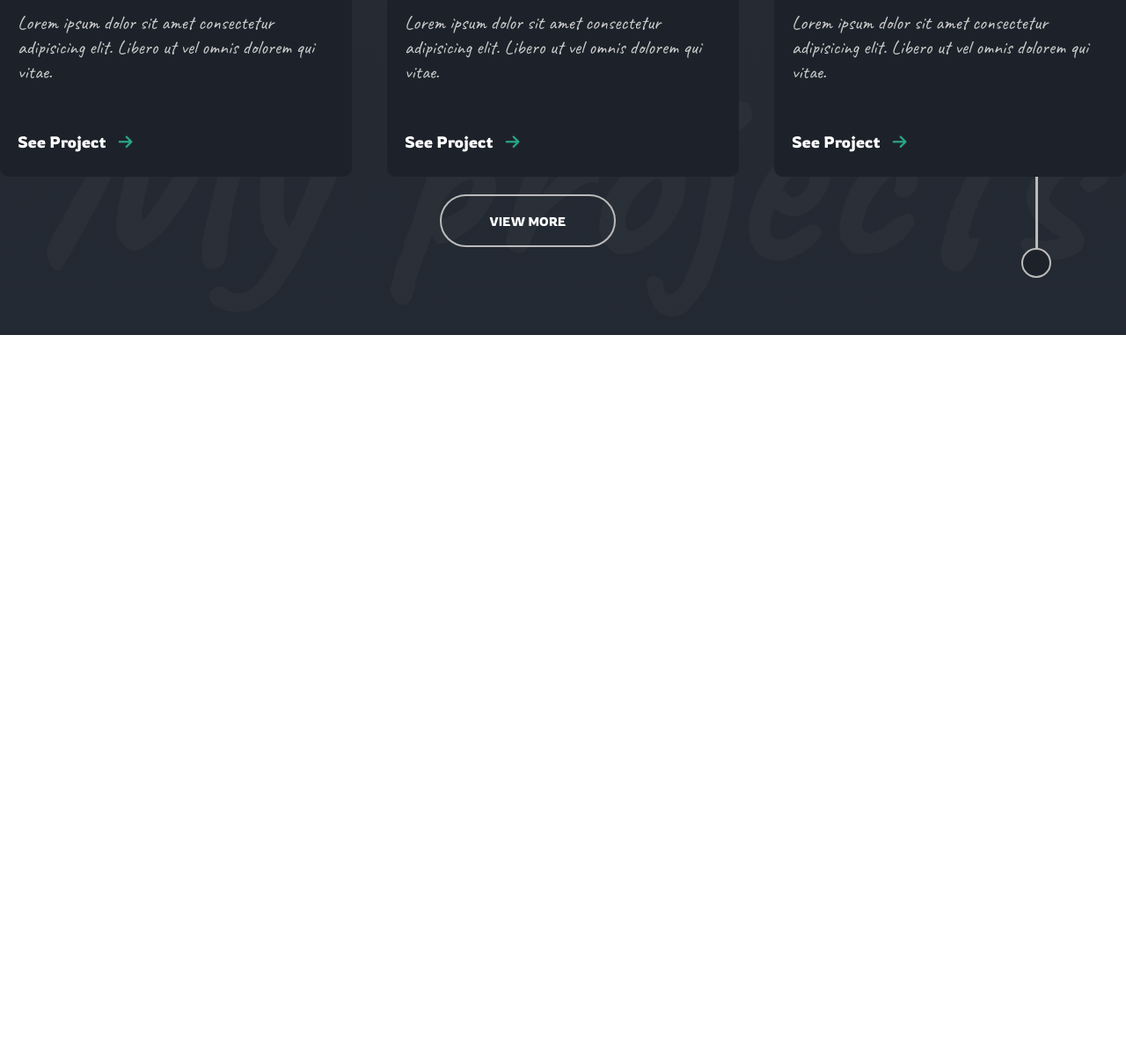
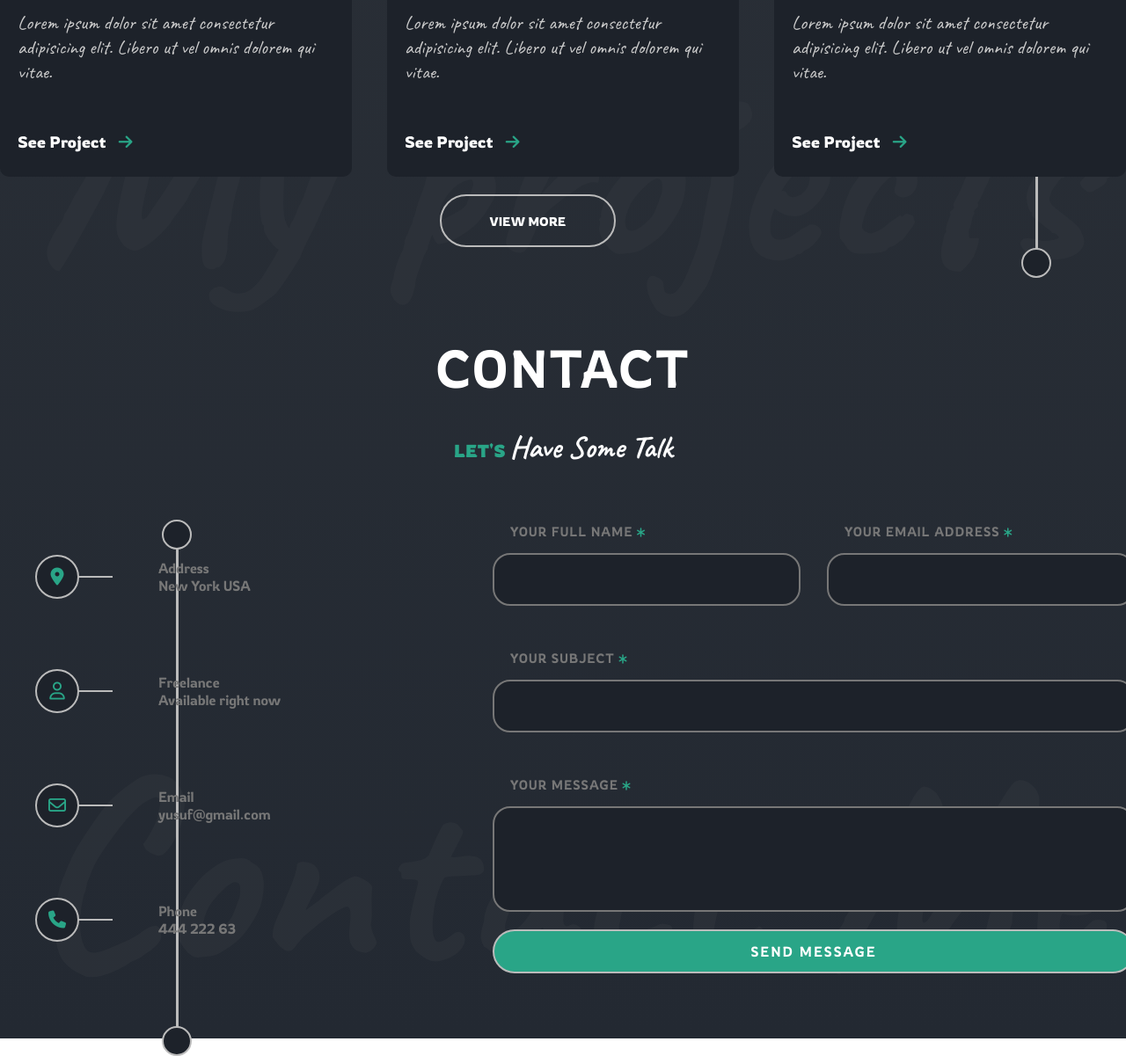
Before and after one commit to yusufskebbe/portfolio, a plain HTML site: page index.html in a window 1280 px wide. Shown: the part 2809-4010 px from the top of the page at 88% size. Before the commit the page ends 3190 px from the top, so only its background shows below. Drawn offline with Linux system fonts and the light colour scheme.

Commit message:
contact me section implementation

```diff
--- a/index.html
+++ b/index.html
@@ -5,7 +5,7 @@
   <meta charset="UTF-8" />
   <meta http-equiv="X-UA-Compatible" content="IE=edge" />
   <meta name="viewport" content="width=device-width, initial-scale=1.0" />
-  <title>Portfolio Website</title>
+  <title>Contact Website</title>
   <link rel="stylesheet" href="style.css" />
   <link rel="stylesheet" href="style.css" />
   <link rel="preconnect" href="https://fonts.googleapis.com" />
@@ -244,6 +244,77 @@
       <div class="section-border"></div>
 
     </section>
+    <!-- End Projects Section -->
+
+
+    <!-- Contact Section -->
+
+    <section class="contact">
+      <h1 class="section-bg-heading">Contact Me</h1>
+      <h1 class="section-heading">Contact</h1>
+      <h3 class="sub-heading">Let's <span>have some talk</span></h3>
+      <div class="section-border"></div>
+      <div class="contact-content">
+        <div class="contact-left">
+          <div class="address">
+            <i class="fa-solid fa-location-dot"></i>
+            <div class="contact-info">
+              <span>Address</span>
+              <span>New York USA</span>
+            </div>
+          </div>
+          <div class="freelance">
+            <i class="fa-regular fa-user"></i>
+            <div class="contact-info">
+              <span>Freelance</span>
+              <span>Available right now</span>
+            </div>
+          </div>
+          <div class="email">
+            <i class="fa-regular fa-envelope"></i>
+            <div class="contact-info">
+              <span>Email</span>
+              <span>yusuf@gmail.com</span>
+            </div>
+          </div>
+          <div class="phone">
+            <i class="fa-solid fa-phone"></i>
+            <div class="contact-info">
+              <span>Phone</span>
+              <span> 444 222 63</span>
+            </div>
+          </div>
+        </div>
+        <div class="contact-right">
+          <form action="">
+            <div class="input-groups">
+              <div class="input-group">
+                <label for="name">Your full name <i class="fa-solid fa-asterisk"></i></label>
+                <input type="text" />
+              </div>
+              <div class="input-group">
+                <label for="email">Your email address <i class="fa-solid fa-asterisk"></i></label>
+                <input type="email" />
+              </div>
+            </div>
+            <div class="input-group">
+              <label for="subject">Your subject <i class="fa-solid fa-asterisk"></i></label>
+              <input type="text" />
+            </div>
+            <div class="input-group">
+              <label for="message">Your message <i class="fa-solid fa-asterisk"></i></label>
+              <textarea></textarea>
+            </div>
+            <button type="button" class="contact-btn">Send Message</button>
+          </form>
+        </div>
+      </div>
+
+    </section>
+
+    <!-- End Contact Section -->
+
+
 
   </div>
 
--- a/style.css
+++ b/style.css
@@ -647,3 +647,159 @@ html{
   transform: translateY(-50%);
   margin: 0;
 }
+
+/* Contact Section */
+
+.contact{
+  width: 100%;
+  height: 100vh;
+  position: relative;
+  display: flex;
+  align-items: center;
+  flex-direction: column;
+}
+
+.contact .section-border{
+  position: absolute;
+  left: 20rem;
+  top: 30%;
+}
+
+.contact-content{
+  width: 120rem;
+  position: absolute;
+  top: 50%;
+  left: 50%;
+  transform: translate(-50%,-50%);
+  margin-top: 7rem;
+  display: flex;
+  justify-content: space-between;
+  align-items: center;
+}
+
+.contact-left div{
+  display: flex;
+  align-items: center;
+  margin: 3rem 0;
+}
+
+.contact-left i{
+  width: 5rem;
+  height: 5rem;
+  background-color: #1d222a;
+  border: 0.2rem solid #bbb;
+  border-radius: 50%;
+  display: flex;
+  justify-content: center;
+  align-items: center;
+  font-size: 2rem;
+  color: #29a587;
+  margin-right: 9rem;
+  position: relative;
+}
+
+
+
+.contact-left i::after{
+  content: "";
+  width: 4rem;
+  height: .2rem;
+  background-color: #bbb;
+  position: absolute;
+  top: 50%;
+  transform: translateY(-50%);
+  right: -4rem;
+}
+
+
+.contact-info{
+  width: 20rem;
+  display: flex;
+  flex-direction: column;
+}
+
+.contact-info span{
+  width: 100%;
+
+}
+
+.contact-info:nth-child(1){
+  font-family: "Caveat" ,sans-serif;
+  font-size: 3rem;
+  font-weight: bold;
+  color: #fff;
+  margin-bottom: .5rem;
+}
+
+.contact-info:nth-child(2){
+  font-size: 1.6rem;
+  font-weight: 300;
+  color: #777;
+}
+
+.contact-right{
+  width: 60rem;
+  height: 60rem;
+  display: flex;
+  justify-content: center;
+  align-items: center;
+}
+.input-groups{
+  display: flex;
+}
+
+.input-group{
+  display: flex;
+  flex-direction: column;
+}
+
+.input-group label{
+  font-size: 1.5rem;
+  font-weight: 300;
+  letter-spacing: .1rem;
+  text-transform: uppercase;
+  color: #777;
+  margin: 0 0 1.5rem 2rem;
+}
+
+.input-group label i{
+  font-size: 1.2rem;
+  color: #29a587;
+}
+
+.input-group input,textarea{
+  height: 6rem;
+  margin: 0 3rem 5rem 0;
+  background-color: #1d222a;
+  border: .2rem solid #777;
+  border-radius: 2rem;
+  font-size: 1.6rem;
+  font-weight: 300;
+  color: #fff;
+  padding: 1rem 1rem 1rem 2rem;
+}
+
+.input-groups input{
+  width: 35rem;
+}
+
+.input-group textarea{
+  height: 12rem;
+  margin-bottom: 2rem;
+  resize: none;
+}
+
+.contact-btn{
+  width: calc(100% - 3rem);
+  height: 5rem;
+  background-color: #29a587;
+  border: .2rem solid #bbb;
+  border-radius: 3rem;
+  color: #fff;
+  text-transform: uppercase;
+  font-size: 1.6rem;
+  font-weight: 300;
+  letter-spacing: .2rem;
+  cursor: pointer;
+
+}
```
